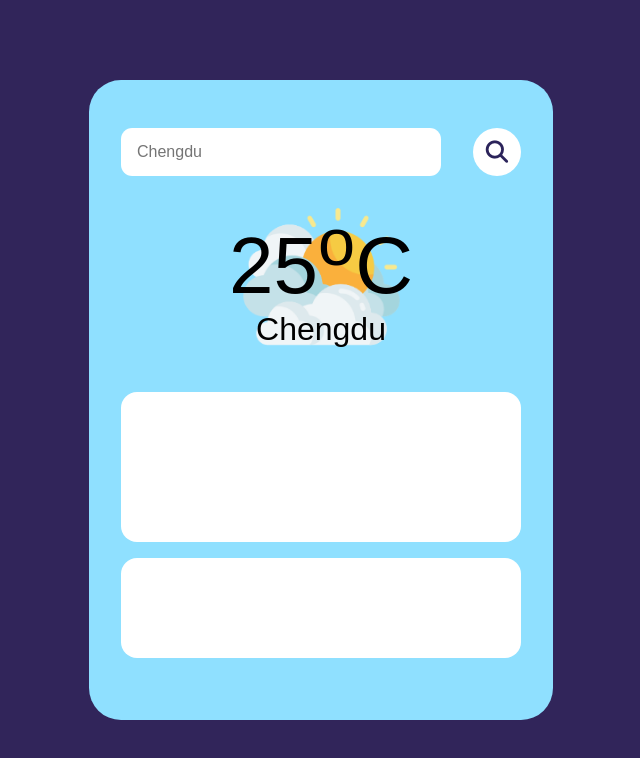
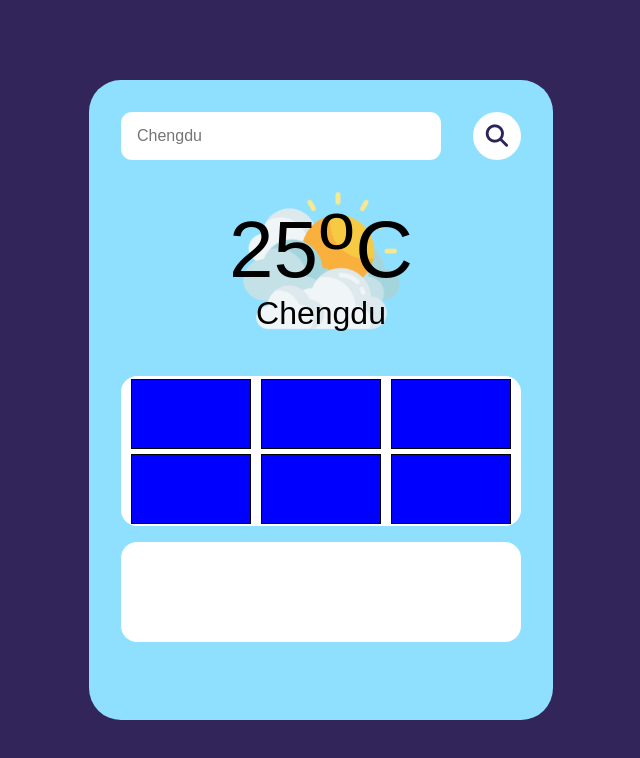
Before and after one commit to adnan-sami-007/Weather-App, a plain HTML site: page index.html in a window 1280 px wide. Shown: the whole page, without its empty margins (319-959 px from the left). Drawn offline with Linux system fonts and the light colour scheme.

Commit message:
added 3rd layout

```diff
--- a/index.html
+++ b/index.html
@@ -41,8 +41,14 @@
 
 
 
-
-    <div class="infoContainer"></div>
+    <div class="infoContainer">
+      <div class="box"></div>
+      <div class="box"></div>
+      <div class="box"></div>
+      <div class="box"></div>
+      <div class="box"></div>
+      <div class="box"></div>
+    </div>
 
 
     <div class="sunInfoContainer"></div>
--- a/style.css
+++ b/style.css
@@ -26,7 +26,7 @@ body {
   display: flex;
   justify-content: space-evenly;
   align-items: center;
-  margin-top: 3rem;
+  margin-top: 2rem;
 }
 .searchBox input {
   height: 3rem;
@@ -82,7 +82,20 @@ body {
   margin: 0 2rem 0 2rem;
   border-radius: 1rem;
   margin-top: 1rem;
+  display: flex;
+  justify-content: space-evenly;
+  align-items: center;
+  flex-wrap: wrap;
 }
+.box {
+  height: 70px;
+  width: 120px;
+  background-color: blue;
+  border: 1px solid black;
+}
+
+
+
 .sunInfoContainer {
   height: 100px;
   background-color: #fff;
```
